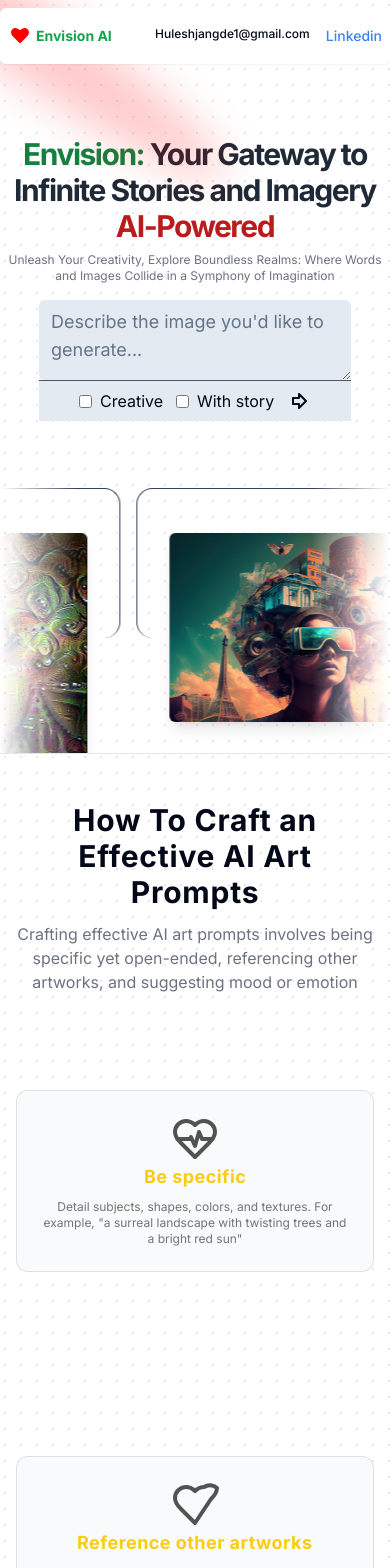
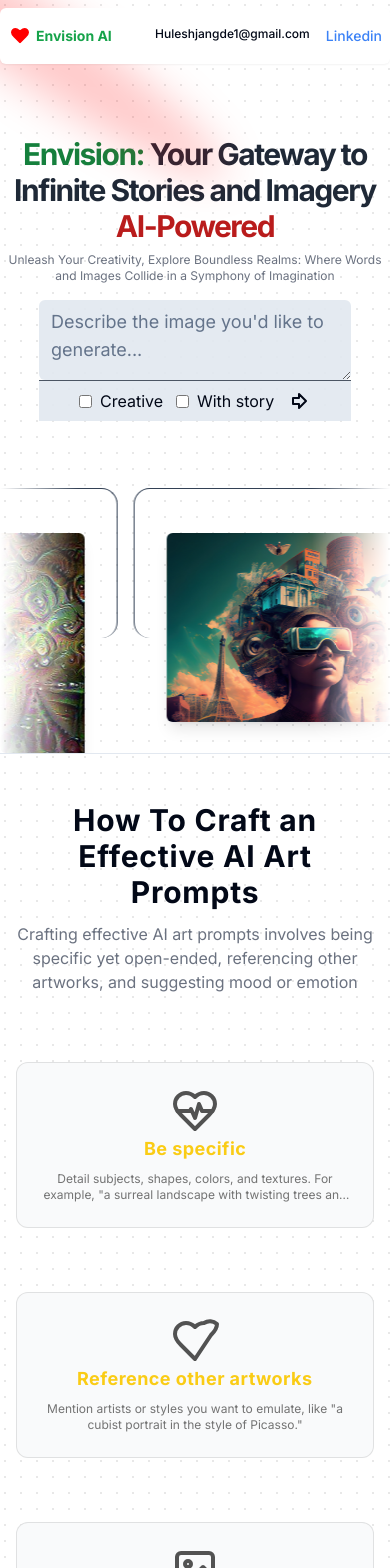
Before and after one commit to huleshjangde/Envision-Ai, a Next.js app: page / in a window 390 px wide. Shown: the top 1568 px of the page. Built offline with nearby package versions, Linux system fonts and the light colour scheme.

Commit message:
responsive

```diff
--- /dev/null
+++ b/app/imagegenerate/route.ts
@@ -0,0 +1,38 @@
+import { error } from "console";
+
+export async function POST(request: Request) {
+  const { prompt } = await request.json();
+
+  console.log(process.env.DB_HOST);
+
+  const response = await fetch(
+    "https://api-inference.huggingface.co/models/stabilityai/stable-diffusion-xl-base-1.0",
+    {
+      headers: {
+        Authorization: "Bearer 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",
+      },
+      method: "POST",
+      body: JSON.stringify(prompt),
+    },
+  );
+  if (response.ok) {
+    // Assuming the response contains image data in blob format
+    const blob = await response.blob();
+    // Create a URL for the blob object
+    const imgUrl = URL.createObjectURL(blob);
+    // Update the state with the image URL
+    return Response.json(
+      { fileName: blob },
+      {
+        status: 200,
+      },
+    );
+  } else {
+    return Response.json(
+      { error: "failed to generate" },
+      {
+        status: 500,
+      },
+    );
+  }
+}
--- a/components/Footer.tsx
+++ b/components/Footer.tsx
@@ -4,7 +4,7 @@ import React from "react";
 const Footer = () => {
   return (
     <>
-      <footer className="flex  flex-col gap-2 sm:flex-row py-6 w-full shrink-0 items-center px-20  border-t">
+      <footer className="flex  flex-col gap-2 sm:flex-row py-6 w-full shrink-0 items-center px-2 sm:px-20  border-t">
         <p className="text-xs text-gray-500 dark:text-gray-400">
           © 2024 Envision Tools Inc. All rights reserved.
         </p>
--- a/components/Home.tsx
+++ b/components/Home.tsx
@@ -64,7 +64,7 @@ const Home = () => {
       opacity: 0,
       width: "0px",
       duration: 2,
-      delay: 1,
+      delay: 0,
     });
   }, []);
 
@@ -74,7 +74,7 @@ const Home = () => {
 
       width: "0px",
       duration: 2,
-      delay: 1,
+      delay: 0,
     });
   }, []);
 
@@ -259,24 +259,24 @@ const Home = () => {
             </div>
           </div>
 
-          <div className="flex gap-4 items-center justify-center overflow-y-auto">
+          <div className="flex flex-col-reverse sm:flex-row gap-4 items-center justify-center overflow-y-auto">
             {pending && (
               <>
                 {" "}
                 <div className="flex flex-col gap-4">
                   <Skeleton className="h-4 w-[250px] bg-gray-500" />
                   <Skeleton className="h-4 w-[350px] bg-gray-500" />
-                  <Skeleton className="h-4 w-[450px] bg-gray-500" />
+                  <Skeleton className="h-4 w-[200px] sm:w-[450px] bg-gray-500" />
                   <Skeleton className="h-4 w-[250px] bg-gray-500" />
                 </div>{" "}
               </>
             )}
-            <div className="w-[1/2] max-h-[600px]">
+            <div className="sm:w-[1/2] w-[80vw] max-h-[600px]">
               <Markdown>{output}</Markdown>
             </div>
 
             {loading && (
-              <Skeleton className="h-[600px] bg-gray-500 w-[600px] rounded-xl" />
+              <Skeleton className="h-[400px] sm:h-[600px]  bg-gray-500 w-[80vw] sm:w-[600px] rounded-xl" />
             )}
             {img && (
               <>
@@ -285,7 +285,7 @@ const Home = () => {
                   id="area"
                   width={600}
                   height={600}
-                  className="rounded-md my-5 shadow-lg w-[500px] h-[500px]  inline-block opacity-[100%]"
+                  className="rounded-md my-5 shadow-lg w-[80vw] sm:w-[500px]  sm:h-[500px]  inline-block opacity-[100%]"
                   src={img}
                   alt={"imagge"}
                 />
--- a/components/Services.tsx
+++ b/components/Services.tsx
@@ -33,12 +33,12 @@ const Services: React.FC = () => {
 
   return (
     <>
-      <div className="mx-auto w-full place-items-center grid gap-6 sm:grid-cols-2 lg:grid-cols-3">
+      <div className="mx-auto w-full flex flex-col mt-10  gap-10   sm:h-[300px] sm:flex-row ">
         {data.map((item, index) => (
           <>
             <div
               key={index}
-              className="flex flex-col items-center space-y-2 relative"
+              className="flex  flex-col   py-1 items-center  relative"
             >
               <ThreeDCardDemo
                 icon={item.icon}
@@ -50,7 +50,7 @@ const Services: React.FC = () => {
                 <Image
                   width={200}
                   height={200}
-                  className="hidden sm:block absolute  top-10 -right-40 "
+                  className="hidden sm:block absolute z-30  top-0 -right-40 "
                   src={"/arr1.svg"}
                   alt={"imagge"}
                 />
--- a/components/ui/3d-card.tsx
+++ b/components/ui/3d-card.tsx
@@ -49,7 +49,7 @@ export const CardContainer = ({
     <MouseEnterContext.Provider value={[isMouseEntered, setIsMouseEntered]}>
       <div
         className={cn(
-          "py-20 flex items-center  justify-center",
+          "py-0 flex items-center  justify-center",
           containerClassName,
         )}
         style={{
--- a/components/ui/Mycard.tsx
+++ b/components/ui/Mycard.tsx
@@ -17,8 +17,8 @@ const ThreeDCardDemo: React.FC<ThreeDCardProps> = ({
   page,
 }) => {
   return (
-    <CardContainer className="inter-var ">
-      <CardBody className="bg-gray-50 flex justify-center items-center flex-col relative group/card dark:hover:shadow-2xl dark:hover:shadow-emerald-500/[0.1] dark:bg-black dark:border-white/[0.2] border-black/[0.1] w-auto sm:w-[20rem] h-fit rounded-xl p-6 border  ">
+    <CardContainer className="py-2  ">
+      <CardBody className="bg-gray-50 py-0  flex justify-center items-center flex-col relative group/card dark:hover:shadow-2xl dark:hover:shadow-emerald-500/[0.1] dark:bg-black dark:border-white/[0.2] border-black/[0.1] w-auto sm:w-[20rem] h-fit rounded-xl p-6 border  ">
         <CardItem
           translateZ="50"
           className="text-xs font-bold text-neutral-600 dark:text-white"
@@ -36,7 +36,7 @@ const ThreeDCardDemo: React.FC<ThreeDCardProps> = ({
         <CardItem
           as="p"
           translateZ="60"
-          className="text-neutral-500 text-xs max-w-sm mt-2 dark:text-neutral-300"
+          className="text-neutral-500 text-xs max-w-sm mt-2 dark:text-neutral-300 line-clamp-2"
         >
           {description}
         </CardItem>
--- a/lib/utils.ts
+++ b/lib/utils.ts
@@ -1,6 +1,6 @@
 import { type ClassValue, clsx } from "clsx";
 import { twMerge } from "tailwind-merge";
-
+import "dotenv/config";
 export function cn(...inputs: ClassValue[]) {
   return twMerge(clsx(inputs));
 }
--- a/package.json
+++ b/package.json
@@ -21,6 +21,7 @@
     "@tabler/icons-react": "^3.1.0",
     "class-variance-authority": "^0.7.0",
     "clsx": "^2.1.0",
+    "dotenv": "^16.4.5",
     "framer-motion": "^11.0.8",
     "gsap": "^3.12.5",
     "lucide-react": "^0.350.0",
```
Also changed, not shown: components/ImageGenerate.tsx (added), 2 other files (tests, documents, lock files or other folders).
